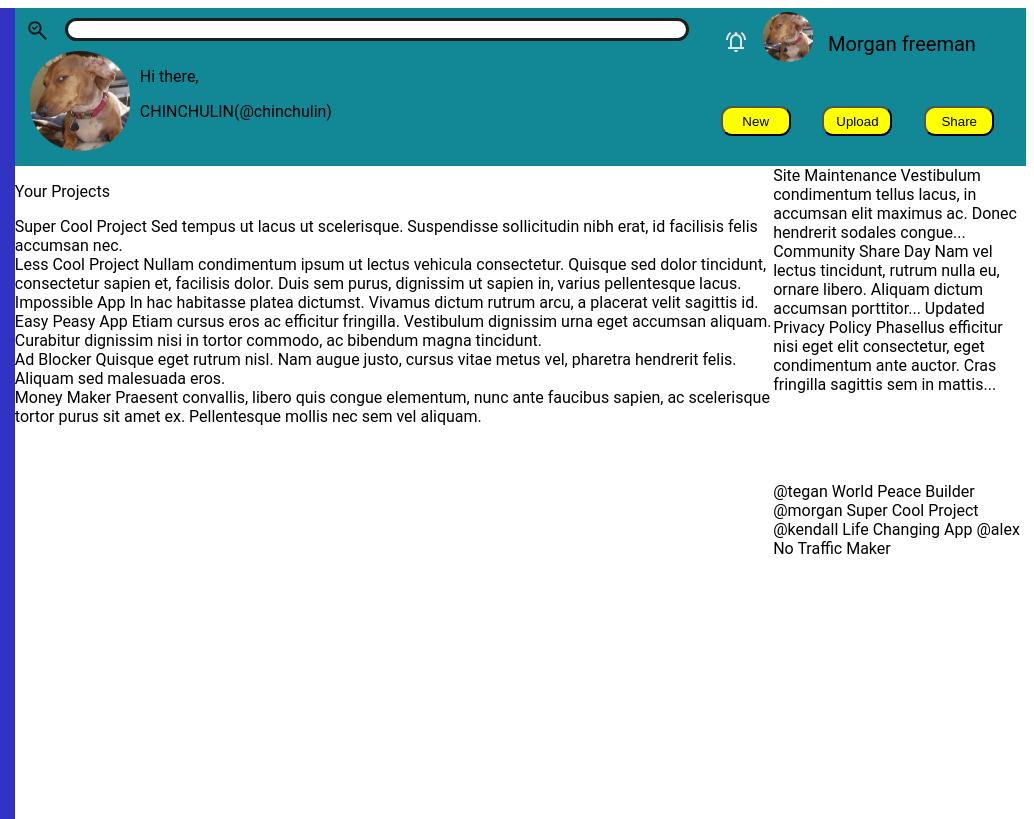
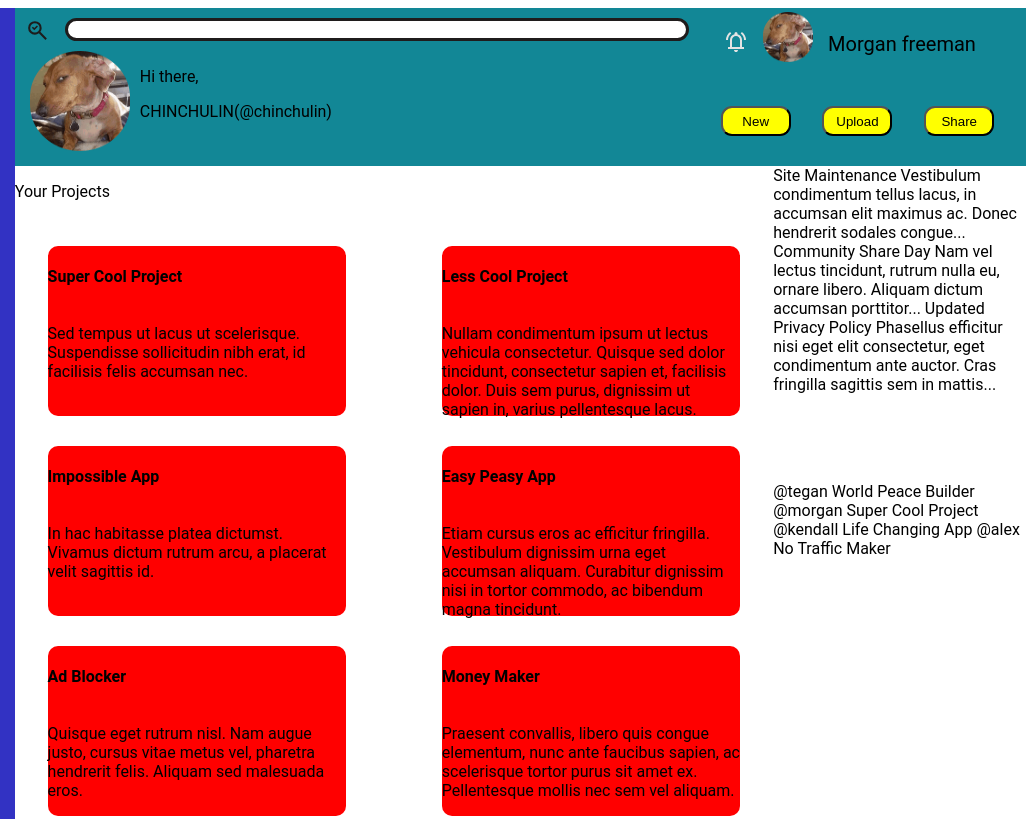
Before and after one commit to TomasZ4Z/Ejercicio-final-de-grid, a plain HTML site: page index.html in a window 1280 px wide. Shown: the top 819 px of the page, 246-1280 px from the left. Drawn offline with Linux system fonts and the light colour scheme; a web font is replaced by a local one.

Commit message:
part 5 Working with the information boxes
- A grid was added inside another grid to better organize all the boxes.
- All the boxes were styled using the same “box” class.
- Each box was enlarged, and an effort was made to place the boxes as close together as possible (still in progress).

```diff
--- a/index.html
+++ b/index.html
@@ -59,47 +59,47 @@
   </div>
 
   <div class="area-of-squares">
-   <p>Your Projects </p>
+    <p class="my-projects">Your Projects </p>
     <div class="square">
-     Super Cool Project
-     Sed tempus ut lacus ut scelerisque.
+    <h4>Super Cool Project</h4>
+     <p>Sed tempus ut lacus ut scelerisque.
      Suspendisse sollicitudin nibh erat, id
-     facilisis felis accumsan nec.
+     facilisis felis accumsan nec.</p>
     </div>
     <div class="square">
-     Less Cool Project
-      Nullam condimentum ipsum ut lectus vehicula
+    <h4>Less Cool Project</h4>
+      <p>Nullam condimentum ipsum ut lectus vehicula
       consectetur. Quisque sed dolor tincidunt,
       consectetur sapien et, facilisis dolor. Duis sem
       purus, dignissim ut sapien in, varius
-      pellentesque lacus.
+      pellentesque lacus.</p>
     </div>
     <div class="square">
-    Impossible App
-      In hac habitasse platea dictumst. Vivamus
+    <h4>Impossible App</h4>
+    <p> In hac habitasse platea dictumst. Vivamus
       dictum rutrum arcu, a placerat velit sagittis
-      id.
+      id.</p>
     </div>
     <div class="square">
-    Easy Peasy App
-      Etiam cursus eros ac efficitur fringilla.
+    <h4>Easy Peasy App</h4>
+      <p>Etiam cursus eros ac efficitur fringilla.
       Vestibulum dignissim urna eget accumsan
       aliquam. Curabitur dignissim nisi in tortor
-      commodo, ac bibendum magna tincidunt.
+      commodo, ac bibendum magna tincidunt.</p>
     </div>
     <div class="square">
-    Ad Blocker
-      Quisque eget rutrum nisl. Nam augue
+    <h4>Ad Blocker</h4>
+      <p>Quisque eget rutrum nisl. Nam augue
       justo, cursus vitae metus vel, pharetra
       hendrerit felis. Aliquam sed malesuada
-      eros.
+      eros.</p>
     </div>
     <div class="square">
-    Money Maker
-      Praesent convallis, libero quis congue
+    <h4>Money Maker</h4>
+     <p>Praesent convallis, libero quis congue
       elementum, nunc ante faucibus sapien, ac
       scelerisque tortor purus sit amet ex.
-      Pellentesque mollis nec sem vel aliquam.
+      Pellentesque mollis nec sem vel aliquam.</p>
     </div>
   </div>
   <div class="announcements">
--- a/style.css
+++ b/style.css
@@ -152,6 +152,24 @@ height: 60px;
 .area-of-squares{
 grid-row: 2/4;
 grid-column: 2/3;
+display: grid;
+grid-template: 50px repeat(3,170px)/ repeat(2,1fr);
+gap: 30px;
+
+}
+
+.my-projects{
+grid-column: 1/3;
+}
+.square{
+display: flex;
+flex-direction: column;
+height: 170px;
+width: 82%;
+background-color: red;
+justify-self: center;
+border-radius: 10px;
+
 }
 
 .announcements{
```
